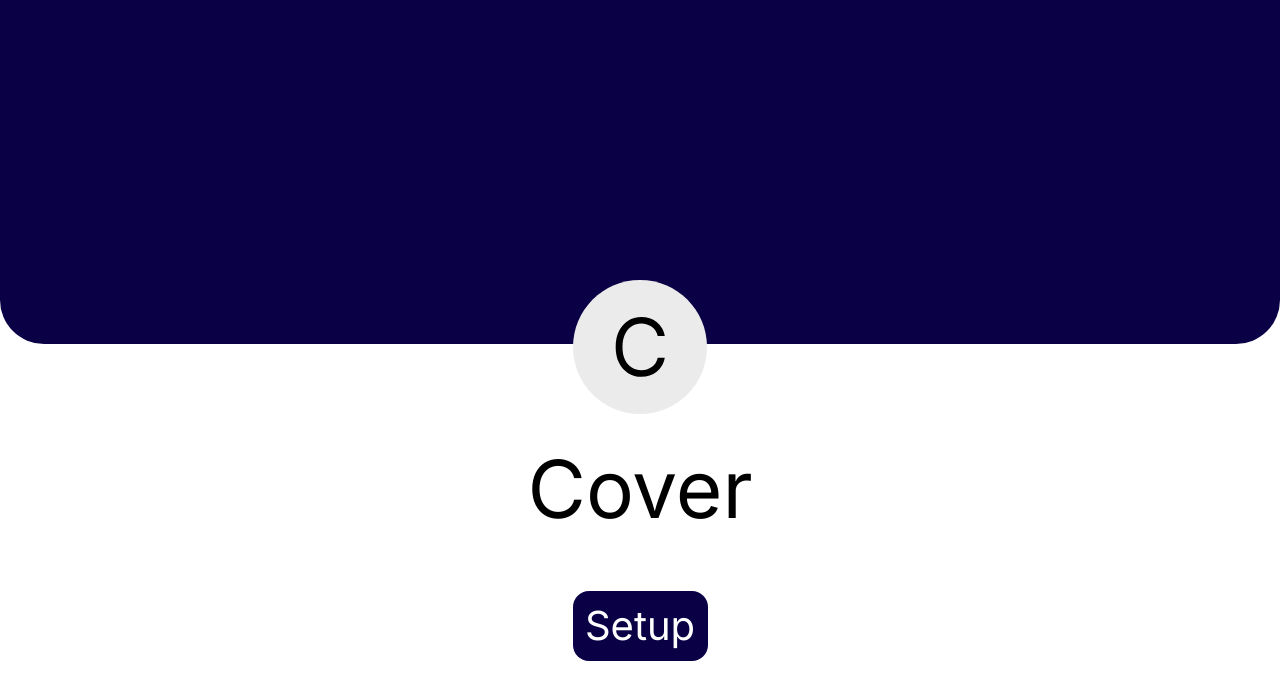
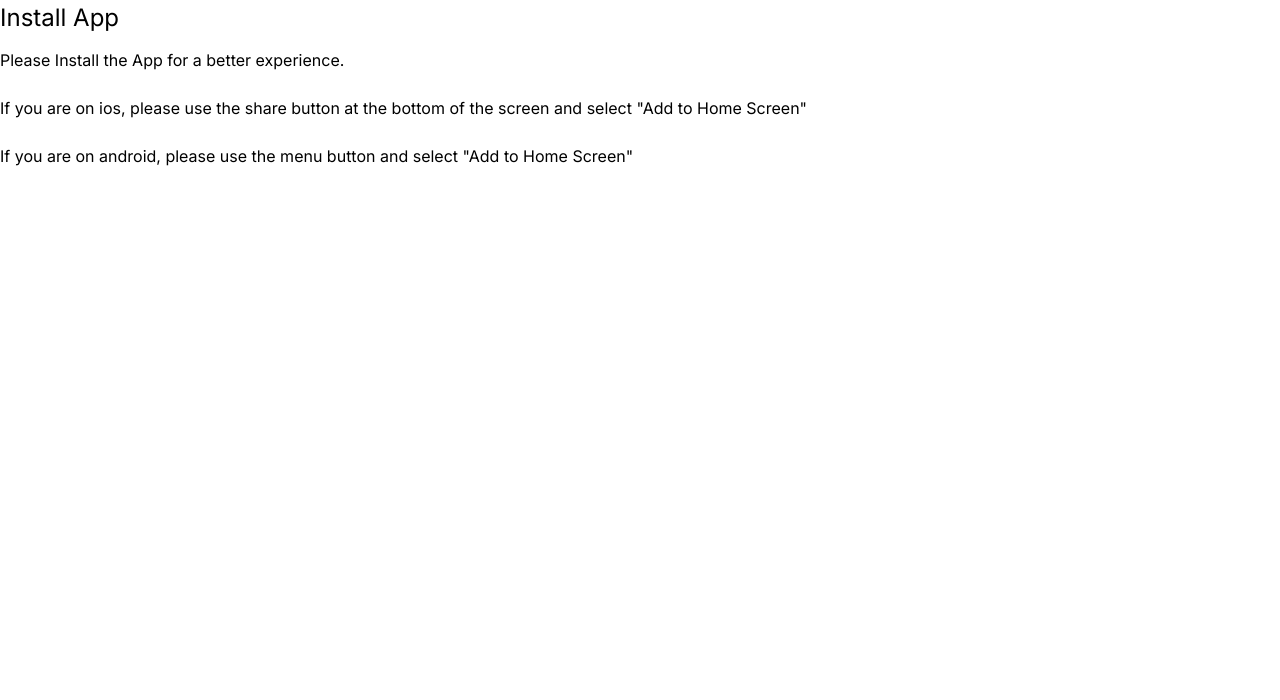
Before and after one commit to vdoubleu/cover2, a React (Vite) app: page / in a window 1280 px wide. Shown: the top 700 px of the page. Built offline with nearby package versions, Linux system fonts and the light colour scheme.

Commit message:
install prompt

```diff
--- a/src/App.tsx
+++ b/src/App.tsx
@@ -1,25 +1,15 @@
 import { useState, useEffect } from 'react';
 import PageManager from './components/pages/PageManager';
+import InstallPrompt from './components/pages/InstallPrompt';
 
 function App() {
-    // @ts-ignore
-    const [deferredPrompt, setDeferredPrompt] = useState<any>(null);
     const [isInstallPromotionVisible, setIsInstallPromotionVisible] = useState(false);
 
     useEffect(() => {
         const displayMode = getPWADisplayMode();
-        console.log(displayMode);
 
         if (displayMode === 'browser') {
-            window.addEventListener('beforeinstallprompt', (e) => {
-                e.preventDefault();
-                // Stash the event so it can be triggered later.
-                setDeferredPrompt(e);
-                // Update UI notify the user they can install the PWA
-                setIsInstallPromotionVisible(true);
-                // Optionally, send analytics event that PWA install promo was shown.
-                console.log(`'beforeinstallprompt' event was fired.`);
-            });
+            setIsInstallPromotionVisible(true);
         }
     }, []);
 
@@ -36,7 +26,9 @@ function App() {
 
     if (isInstallPromotionVisible) {
         return (
-            <div> install promotion </div>
+            <>
+                <InstallPrompt />
+            </>
         );
     }
 
--- /dev/null
+++ b/src/components/pages/InstallPrompt/InstallPrompt.css
@@ -0,0 +1,11 @@
+.installprompt-header {
+    color: #000;
+
+    font-size: 1.5em;
+
+    margin-bottom: 0.5em;
+}
+
+.installprompt-body {
+    color: #000;
+}
--- /dev/null
+++ b/src/components/pages/InstallPrompt/index.tsx
@@ -0,0 +1,28 @@
+import "../common/common.css";
+import "./InstallPrompt.css";
+
+function InstallPrompt() {
+    return (
+        <div className="page">
+            <div className="installprompt-header">
+                Install App
+            </div>
+
+            <div className="installprompt-body">
+                Please Install the App for a better experience.
+
+                <br />
+                <br />
+
+                If you are on ios, please use the share button at the bottom of the screen and select "Add to Home Screen"
+
+                <br />
+                <br />
+
+                If you are on android, please use the menu button and select "Add to Home Screen"
+            </div>
+        </div>
+    );
+}
+
+export default InstallPrompt;
```
